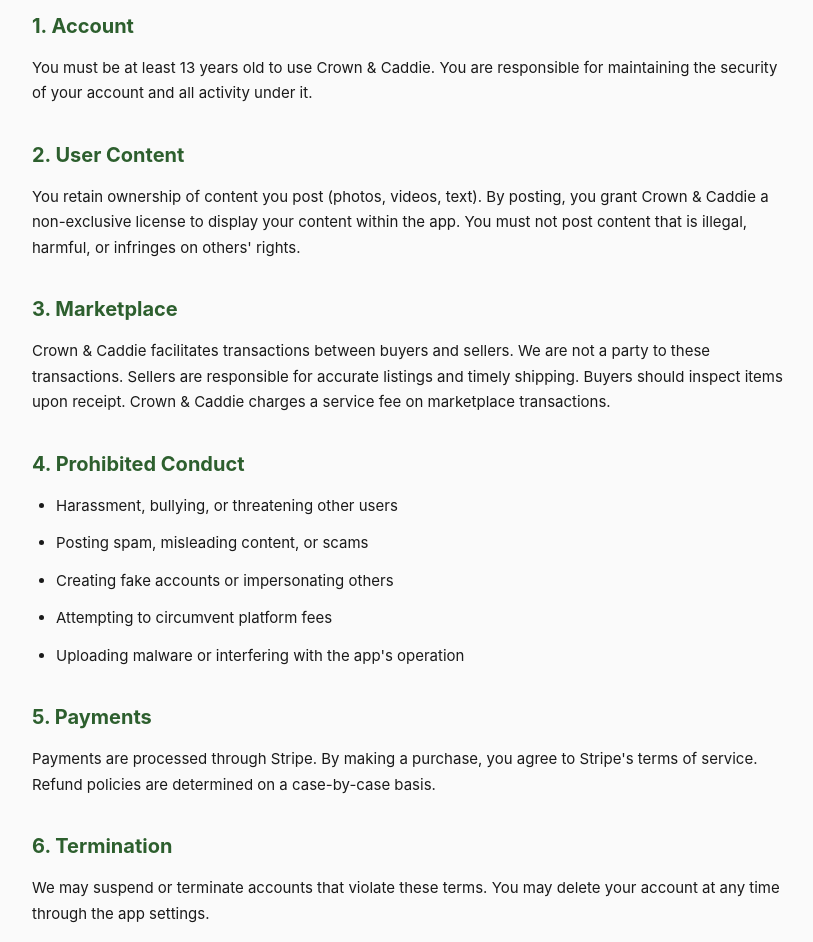
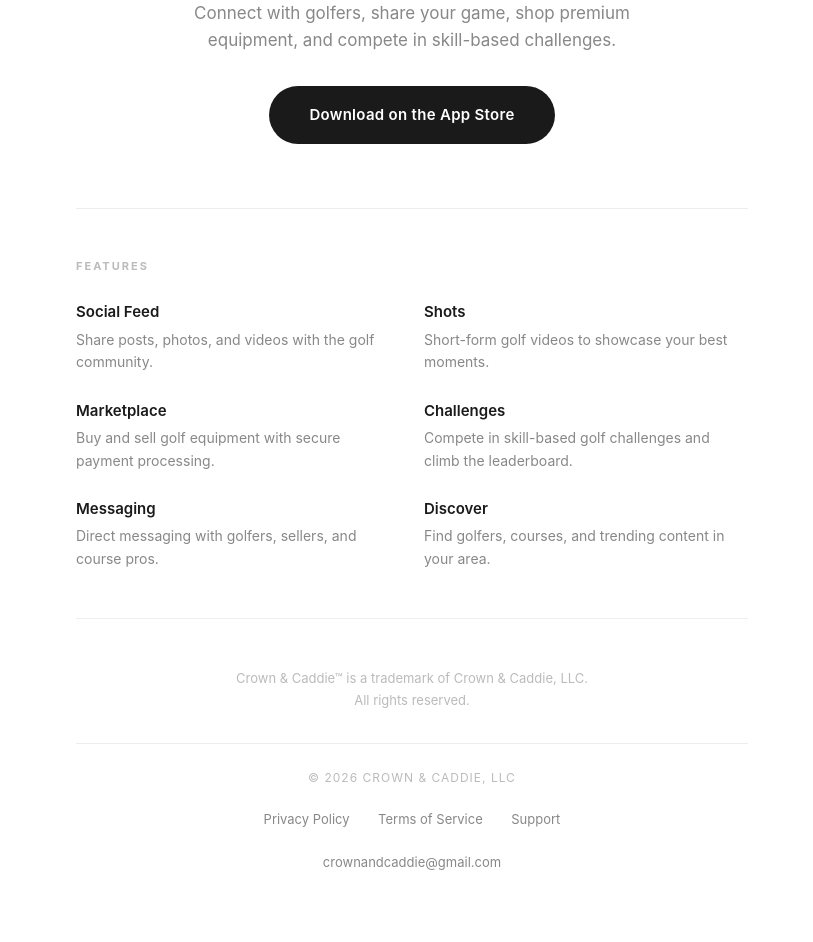
Before and after one commit to ronyrahmaan/crownandcaddie-web, a plain HTML site: page index.html in a window 1280 px wide. Shown: the part 200-1142 px from the top of the page, without its empty margins (228-1041 px from the left). Drawn offline with Linux system fonts and the light colour scheme.

Commit message:
homepage redesign

```diff
--- a/index.html
+++ b/index.html
@@ -1,57 +1,224 @@
 <!DOCTYPE html>
 <html lang="en">
 <head>
-    <meta charset="UTF-8">
-    <meta name="viewport" content="width=device-width, initial-scale=1.0">
-    <title>Terms of Service - Crown & Caddie</title>
-    <style>
-        * { margin: 0; padding: 0; box-sizing: border-box; }
-        body { font-family: -apple-system, BlinkMacSystemFont, 'Segoe UI', Roboto, sans-serif; color: #1a1a1a; line-height: 1.7; padding: 40px 20px; max-width: 800px; margin: 0 auto; background: #fafafa; }
-        h1 { font-size: 28px; margin-bottom: 8px; color: #2D5F2E; }
-        h2 { font-size: 20px; margin: 32px 0 12px; color: #2D5F2E; }
-        p, li { font-size: 15px; margin-bottom: 12px; }
-        ul { padding-left: 24px; }
-        .date { color: #666; font-size: 14px; margin-bottom: 32px; }
-        a { color: #2D5F2E; }
-    </style>
+  <meta charset="UTF-8">
+  <meta name="viewport" content="width=device-width, initial-scale=1.0">
+  <title>Crown &amp; Caddie - The Premium Golf Social Platform</title>
+  <meta name="description" content="Crown &amp; Caddie is the premium social platform for golfers. Connect, compete, and shop with the golf community.">
+  <style>
+    * { margin: 0; padding: 0; box-sizing: border-box; }
+    body {
+      font-family: -apple-system, BlinkMacSystemFont, 'SF Pro Text', 'Helvetica Neue', Arial, sans-serif;
+      background: #ffffff;
+      color: #1a1a1a;
+      line-height: 1.7;
+      -webkit-font-smoothing: antialiased;
+    }
+    .container {
+      max-width: 720px;
+      margin: 0 auto;
+      padding: 80px 24px 80px;
+    }
+    .hero {
+      text-align: center;
+      margin-bottom: 64px;
+    }
+    .logo-text {
+      font-size: 14px;
+      font-weight: 700;
+      letter-spacing: 4px;
+      text-transform: uppercase;
+      color: #1a1a1a;
+      margin-bottom: 32px;
+    }
+    h1 {
+      font-size: 40px;
+      font-weight: 700;
+      letter-spacing: -1px;
+      line-height: 1.2;
+      margin-bottom: 16px;
+    }
+    .tagline {
+      font-size: 17px;
+      color: #888;
+      line-height: 1.6;
+      max-width: 480px;
+      margin: 0 auto 32px;
+    }
+    .app-store-btn {
+      display: inline-block;
+      background: #1a1a1a;
+      color: #ffffff;
+      padding: 16px 40px;
+      border-radius: 100px;
+      font-size: 15px;
+      font-weight: 600;
+      text-decoration: none;
+      letter-spacing: 0.3px;
+      transition: opacity 0.2s;
+    }
+    .app-store-btn:hover {
+      opacity: 0.85;
+      text-decoration: none;
+    }
+    .divider {
+      height: 1px;
+      background: #eee;
+      margin: 48px 0;
+    }
+    .features {
+      margin-bottom: 48px;
+    }
+    .section-label {
+      font-size: 11px;
+      font-weight: 700;
+      text-transform: uppercase;
+      letter-spacing: 2px;
+      color: #bbb;
+      margin-bottom: 24px;
+    }
+    .feature-grid {
+      display: grid;
+      grid-template-columns: 1fr 1fr;
+      gap: 24px;
+    }
+    .feature-title {
+      font-size: 15px;
+      font-weight: 600;
+      color: #1a1a1a;
+      margin-bottom: 4px;
+    }
+    .feature-desc {
+      font-size: 14px;
+      color: #888;
+      line-height: 1.6;
+    }
+    .trademark {
+      text-align: center;
+      margin-bottom: 32px;
+    }
+    .trademark p {
+      font-size: 13px;
+      color: #bbb;
+      line-height: 1.7;
+    }
+    .footer {
+      text-align: center;
+      padding-top: 24px;
+      border-top: 1px solid #eee;
+    }
+    .footer-text {
+      font-size: 12px;
+      color: #bbb;
+      letter-spacing: 1px;
+      text-transform: uppercase;
+    }
+    .footer-links {
+      margin-top: 16px;
+    }
+    .footer-links a {
+      font-size: 13px;
+      color: #888;
+      text-decoration: none;
+      margin: 0 12px;
+    }
+    .footer-links a:hover {
+      color: #1a1a1a;
+    }
+    .contact-email {
+      margin-top: 16px;
+    }
+    .contact-email a {
+      font-size: 13px;
+      color: #888;
+      text-decoration: none;
+    }
+    .contact-email a:hover {
+      color: #1a1a1a;
+    }
+    @media (max-width: 480px) {
+      h1 { font-size: 32px; }
+      .feature-grid { grid-template-columns: 1fr; gap: 20px; }
+      .container { padding: 60px 20px 60px; }
+    }
+    @media (prefers-color-scheme: dark) {
+      body { background: #000; color: #f0f0f0; }
+      h1 { color: #f0f0f0; }
+      .logo-text { color: #f0f0f0; }
+      .tagline { color: #666; }
+      .app-store-btn { background: #f0f0f0; color: #000; }
+      .divider { background: #222; }
+      .section-label { color: #444; }
+      .feature-title { color: #f0f0f0; }
+      .feature-desc { color: #666; }
+      .trademark p { color: #444; }
+      .footer { border-color: #222; }
+      .footer-text { color: #444; }
+      .footer-links a { color: #666; }
+      .footer-links a:hover { color: #f0f0f0; }
+      .contact-email a { color: #666; }
+      .contact-email a:hover { color: #f0f0f0; }
+    }
+  </style>
 </head>
 <body>
-    <h1>Terms of Service</h1>
-    <p class="date">Last updated: March 5, 2026</p>
+  <div class="container">
+    <div class="hero">
+      <div class="logo-text">Crown &amp; Caddie</div>
+      <h1>The Premium Golf Social Platform</h1>
+      <p class="tagline">Connect with golfers, share your game, shop premium equipment, and compete in skill-based challenges.</p>
+      <a href="https://apps.apple.com/app/crown-caddie/id6759308912" class="app-store-btn">Download on the App Store</a>
+    </div>
 
-    <p>Welcome to Crown & Caddie. By using our app, you agree to these Terms of Service.</p>
+    <div class="divider"></div>
 
-    <h2>1. Account</h2>
-    <p>You must be at least 13 years old to use Crown & Caddie. You are responsible for maintaining the security of your account and all activity under it.</p>
+    <div class="features">
+      <div class="section-label">Features</div>
+      <div class="feature-grid">
+        <div class="feature">
+          <div class="feature-title">Social Feed</div>
+          <div class="feature-desc">Share posts, photos, and videos with the golf community.</div>
+        </div>
+        <div class="feature">
+          <div class="feature-title">Shots</div>
+          <div class="feature-desc">Short-form golf videos to showcase your best moments.</div>
+        </div>
+        <div class="feature">
+          <div class="feature-title">Marketplace</div>
+          <div class="feature-desc">Buy and sell golf equipment with secure payment processing.</div>
+        </div>
+        <div class="feature">
+          <div class="feature-title">Challenges</div>
+          <div class="feature-desc">Compete in skill-based golf challenges and climb the leaderboard.</div>
+        </div>
+        <div class="feature">
+          <div class="feature-title">Messaging</div>
+          <div class="feature-desc">Direct messaging with golfers, sellers, and course pros.</div>
+        </div>
+        <div class="feature">
+          <div class="feature-title">Discover</div>
+          <div class="feature-desc">Find golfers, courses, and trending content in your area.</div>
+        </div>
+      </div>
+    </div>
 
-    <h2>2. User Content</h2>
-    <p>You retain ownership of content you post (photos, videos, text). By posting, you grant Crown & Caddie a non-exclusive license to display your content within the app. You must not post content that is illegal, harmful, or infringes on others' rights.</p>
+    <div class="divider"></div>
 
-    <h2>3. Marketplace</h2>
-    <p>Crown & Caddie facilitates transactions between buyers and sellers. We are not a party to these transactions. Sellers are responsible for accurate listings and timely shipping. Buyers should inspect items upon receipt. Crown & Caddie charges a service fee on marketplace transactions.</p>
+    <div class="trademark">
+      <p>Crown &amp; Caddie&trade; is a trademark of Crown &amp; Caddie, LLC.<br>All rights reserved.</p>
+    </div>
 
-    <h2>4. Prohibited Conduct</h2>
-    <ul>
-        <li>Harassment, bullying, or threatening other users</li>
-        <li>Posting spam, misleading content, or scams</li>
-        <li>Creating fake accounts or impersonating others</li>
-        <li>Attempting to circumvent platform fees</li>
-        <li>Uploading malware or interfering with the app's operation</li>
-    </ul>
-
-    <h2>5. Payments</h2>
-    <p>Payments are processed through Stripe. By making a purchase, you agree to Stripe's terms of service. Refund policies are determined on a case-by-case basis.</p>
-
-    <h2>6. Termination</h2>
-    <p>We may suspend or terminate accounts that violate these terms. You may delete your account at any time through the app settings.</p>
-
-    <h2>7. Disclaimer</h2>
-    <p>Crown & Caddie is provided "as is" without warranties of any kind. We are not liable for user-generated content, marketplace transactions between users, or any indirect damages.</p>
-
-    <h2>8. Changes</h2>
-    <p>We may update these terms. Continued use of the app after changes constitutes acceptance of the new terms.</p>
-
-    <h2>9. Contact</h2>
-    <p>Questions about these terms? Email us at <a href="mailto:support@crownandcaddie.com">support@crownandcaddie.com</a></p>
+    <div class="footer">
+      <p class="footer-text">&copy; 2026 Crown &amp; Caddie, LLC</p>
+      <div class="footer-links">
+        <a href="privacy.html">Privacy Policy</a>
+        <a href="terms.html">Terms of Service</a>
+        <a href="support.html">Support</a>
+      </div>
+      <div class="contact-email">
+        <a href="mailto:crownandcaddie@gmail.com">crownandcaddie@gmail.com</a>
+      </div>
+    </div>
+  </div>
 </body>
 </html>
```
